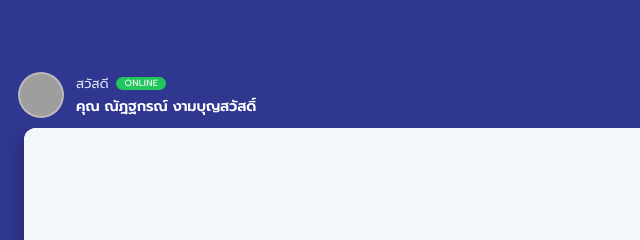
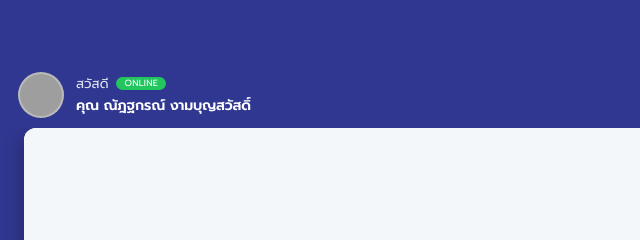
Before and after one commit to pppp167/jean, a plain HTML site: page index.html in a window 1280 px wide. Shown: the top 240 px of the page, 0-640 px from the left. Drawn offline with Linux system fonts and the light colour scheme; grey boxes are pictures that could not be loaded; a web font is replaced by a local one.

Commit message:
Adjust font size of h1 in user-text class

```diff
--- a/index.html
+++ b/index.html
@@ -113,7 +113,7 @@
     }
 
     .user-text p { font-size: 13px; color: #e2e8f0; font-weight: 400; margin-bottom: 2px; display: flex; align-items: center; gap: 6px;}
-    .user-text h1 { font-size: 14.5px; font-weight: 600; margin-top: 0; letter-spacing: -0.2px;}
+    .user-text h1 { font-size: 14.1px; font-weight: 600; margin-top: 0; letter-spacing: -0.2px;}
 
     .header-icons { display: flex; gap: 12px; font-size: 18px; }
     .header-icons i {
```
